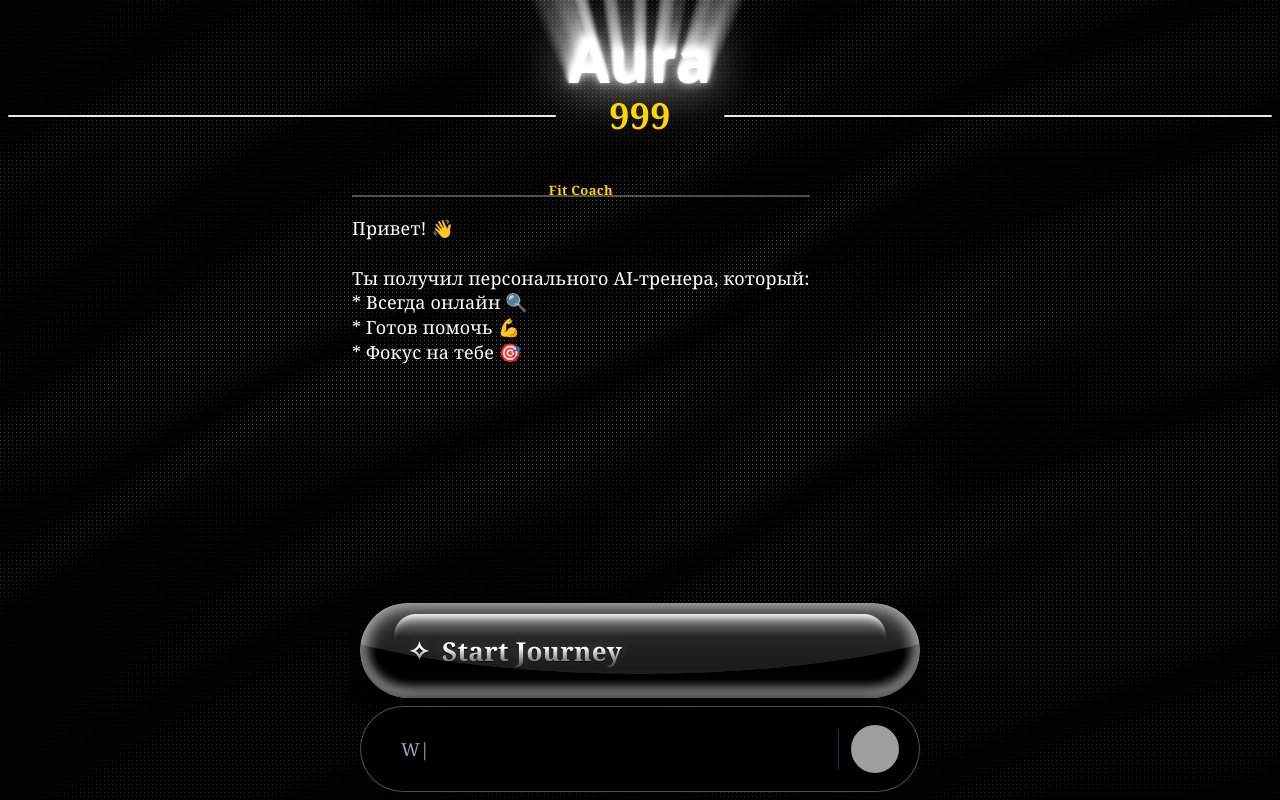
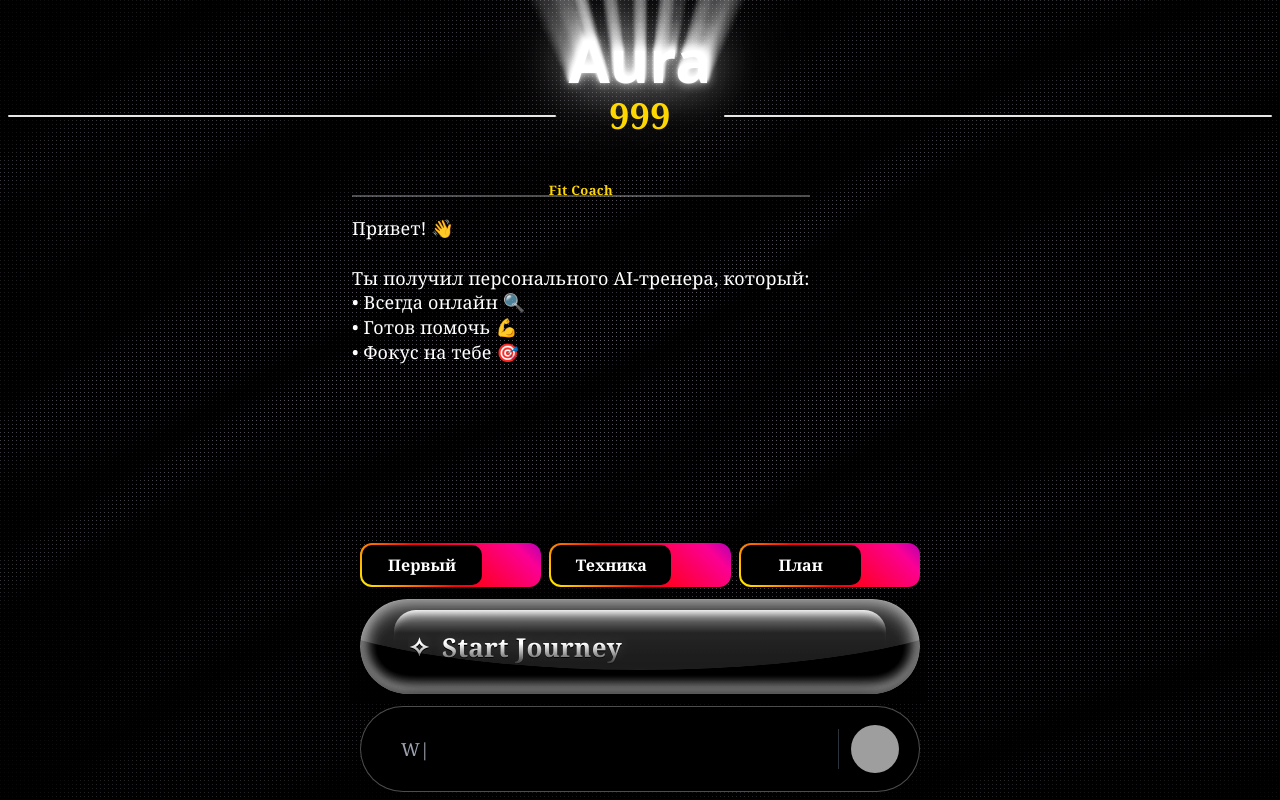
Before and after one commit to ruslan-nechaev/silver-octo-giggle, a React (Vite) app: page / in a window 1280 px wide. Built offline with nearby package versions, Linux system fonts and the light colour scheme; grey boxes are pictures that could not be loaded.

Commit message:
feat(ui): greeting bullets without asterisks + 3 gradient-border buttons under chat

```diff
--- a/src/components/App.tsx
+++ b/src/components/App.tsx
@@ -7,6 +7,7 @@ import { Component as SilkBackground } from '@/components/ui/silk-background-ani
 import { LavaLamp } from '@/components/ui/fluid-blob'
 import { OrbInput } from '@/components/ui/animated-input'
 import { PearlButton } from '@/components/ui/pearl-button'
+import { RainbowBorderButton } from '@/components/ui/rainbow-borders-button'
 import RadialOrbitalTimeline from '@/components/ui/radial-orbital-timeline'
 import { Calendar, FileText, Code, User, Clock } from 'lucide-react'
 import WeatherButton from '@/components/ui/button'
@@ -28,7 +29,7 @@ export function App(): JSX.Element {
 
   const GREETING_TEXT = useMemo(
     () => (
-      'Привет! 👋\n\nТы получил персонального AI-тренера, который:\n* Всегда онлайн 🔍\n* Готов помочь 💪\n* Фокус на тебе 🎯'
+      'Привет! 👋\n\nТы получил персонального AI-тренера, который:\n• Всегда онлайн 🔍\n• Готов помочь 💪\n• Фокус на тебе 🎯'
     ),
     []
   )
@@ -197,8 +198,13 @@ export function App(): JSX.Element {
       </div>
       </div>
 
-      {/* Нижняя панель: всегда видна, при таймлайне чат скрыт */}
-      <div className="absolute inset-x-0 bottom-2 z-40 flex flex-col items-center gap-2 px-3 transition-all duration-500 ease-out">
+      {/* Нижняя панель: кнопки и инпут */}
+      <div className="absolute inset-x-0 bottom-2 z-40 flex flex-col items-center gap-3 px-3 transition-all duration-500 ease-out">
+        <div className="w-full max-w-[340px] md:max-w-[560px] grid grid-cols-3 gap-2">
+          <RainbowBorderButton label="Первый" />
+          <RainbowBorderButton label="Техника" />
+          <RainbowBorderButton label="План" />
+        </div>
         <PearlButton label="Start Journey" onClick={() => setShowTimeline((v) => !v)} className="w-full max-w-[340px] md:max-w-[560px] contrast-125" />
         <OrbInput onSend={handleSend} />
       </div>
--- a/src/components/ui/rainbow-borders-button.tsx
+++ b/src/components/ui/rainbow-borders-button.tsx
@@ -7,15 +7,30 @@ type Props = {
   onClick?: () => void;
 };
 
+// Gradient border without glow; thin animated ring only
 export function RainbowBorderButton({ label, className = "", onClick }: Props) {
   return (
+    <div className={`relative inline-flex rounded-xl p-[2px] ${className}`}>
+      <div className="absolute inset-0 rounded-xl" style={{
+        background: "linear-gradient(45deg, #fb0094, #0000ff, #00ff00, #ffff00, #ff0000, #fb0094, #0000ff, #00ff00, #ffff00, #ff0000)",
+        backgroundSize: "400% 400%",
+        animation: "rainbow-move 16s linear infinite"
+      }} />
       <button
         type="button"
         onClick={onClick}
-      className={`relative flex items-center justify-center gap-2.5 px-4 h-10 rounded-xl text-white font-semibold cursor-pointer transition-colors duration-150 bg-black border border-white ${className}`}
+        className="relative z-[1] h-10 min-w-[120px] px-4 rounded-[10px] bg-black text-white font-semibold cursor-pointer select-none"
       >
         {label}
       </button>
+      <style>{`
+        @keyframes rainbow-move {
+          0% { background-position: 0% 50%; }
+          50% { background-position: 100% 50%; }
+          100% { background-position: 0% 50%; }
+        }
+      `}</style>
+    </div>
   );
 }
 
```
Lines whose indentation alone changed are shown as unchanged.
